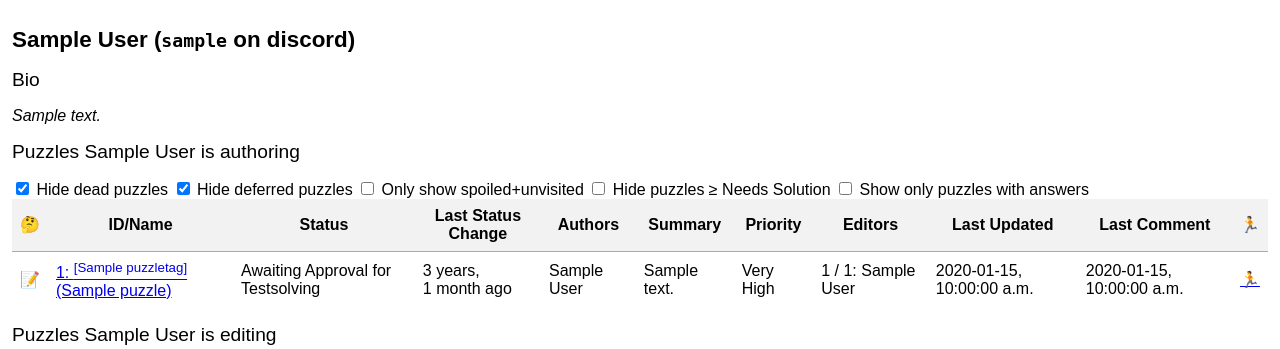
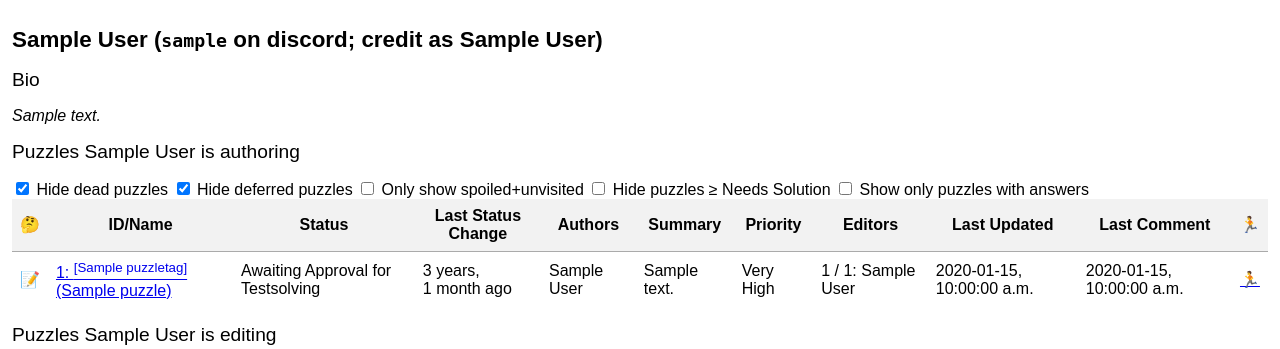
Before and after one commit to galacticpuzzlehunt/puzzlord, a Django app: a page that uses puzzle_editing/templates/user.html in a window 1280 px wide. Shown: the part 76-425 px from the top of the page. Run offline with Django 3.2, Linux system fonts and the light colour scheme; a user stored in the database is signed in; tables that the repository leaves empty hold one stand-in row (values such as "Sample post"); data that the repository does not hold is empty; some libraries are stand-ins or nearby versions.

Commit message:
show credits name on user profile page

```diff
--- a/puzzle_editing/templates/user.html
+++ b/puzzle_editing/templates/user.html
@@ -3,7 +3,7 @@
 {% load puzzle_list %}
 {% load testsolve_session_list %}
 {% block main %}
-	<h1>{{them.display_name | default:them}} (<code>{{them.discord_username}}</code> on discord)</h1>
+	<h1>{{them.display_name | default:them}} (<code>{{them.discord_username}}</code> on discord; credit as {{them.credits_name}})</h1>
     {% if them.bio %}
         <h2>Bio</h2>
         <em>{{them.bio}}</em>
```
